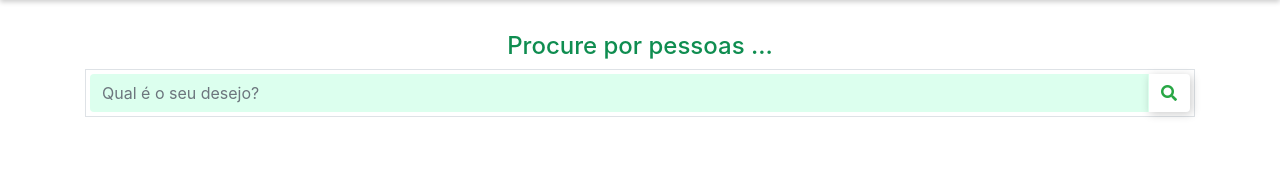
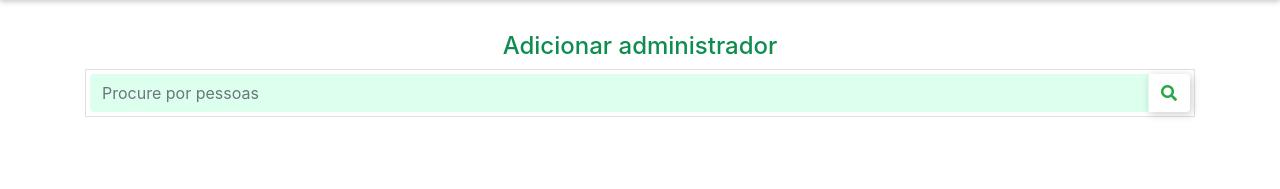
Before and after one commit to irisviana/Da_Roca, a Django app: page /user/admin/add in a window 1280 px wide. Shown: the part 210-399 px from the top of the page. Run offline with Django 3.2, Linux system fonts and the light colour scheme; some libraries are stand-ins or nearby versions.

Commit message:
mudando menssagem de input

```diff
--- a/projeto_da_roca/templates/admin/add_admin.html
+++ b/projeto_da_roca/templates/admin/add_admin.html
@@ -8,7 +8,7 @@
 {% block content %}
 	<div class="d-flex flex-column align-items-center">
         <div>
-            <h4>Procure por pessoas ...</h4>
+            <h4>Adicionar administrador</h4>
         </div>
 
         {% if mensagem %}
@@ -16,7 +16,7 @@
         {% endif %}
 
         <div class="input-group mb-4 border rounded-pill p-1">
-            <input type="search" placeholder="Qual é o seu desejo?" aria-describedby="button-addon3" class="form-control bg-none border-0">
+            <input type="search" placeholder="Procure por pessoas" aria-describedby="button-addon3" class="form-control bg-none border-0">
             <div class="input-group-append border-0">
               <button id="button-addon3" type="button" class="btn btn-link text-success"><i class="fa fa-search"></i></button>
             </div>
```
